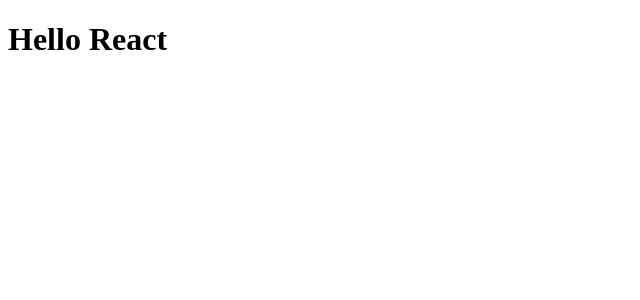
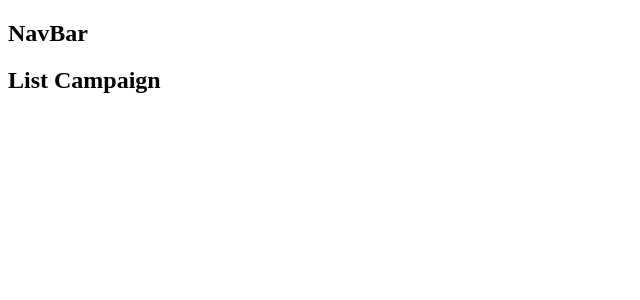
Before and after one commit to bartlomiejmazur/CRUD-App, a React (Vite) app: page /campaigns/list in a window 1280 px wide. Shown: the top 300 px of the page, without its empty margins (0-640 px from the left). Built offline with nearby package versions, Linux system fonts and the light colour scheme.

Commit message:
Add: Paths for switching between components.

```diff
--- a/src/App.jsx
+++ b/src/App.jsx
@@ -1,9 +1,29 @@
 import React from "react";
+import { Routes, Route, Navigate } from "react-router-dom";
+
+import NavBar from "./components/Navbar/NavBar";
+import CampaignList from "./components/campaigns/CampaignList/CampaignList";
+import AddCampaign from "./components/campaigns/AddCampaign/AddCampaign";
+import ViewCampaign from "./components/campaigns/ViewCampaign/ViewCampaign";
+import EditCampaign from "./components/campaigns/EditCampaign/EditCampaign";
 
 function App() {
   return (
     <div>
-      <h1> Hello React </h1>
+      <NavBar />
+      <Routes>
+        <Route path={"/"} element={<Navigate to={"/campaigns/list"} />} />
+        <Route path={"/campaigns/list"} element={<CampaignList />} />
+        <Route path={"/campaigns/add"} element={<AddCampaign />} />
+        <Route
+          path={"/campaigns/view/:campaignId"}
+          element={<ViewCampaign />}
+        />
+        <Route
+          path={"/campaigns/view/:campaignId"}
+          element={<EditCampaign />}
+        />
+      </Routes>
     </div>
   );
 }
```
